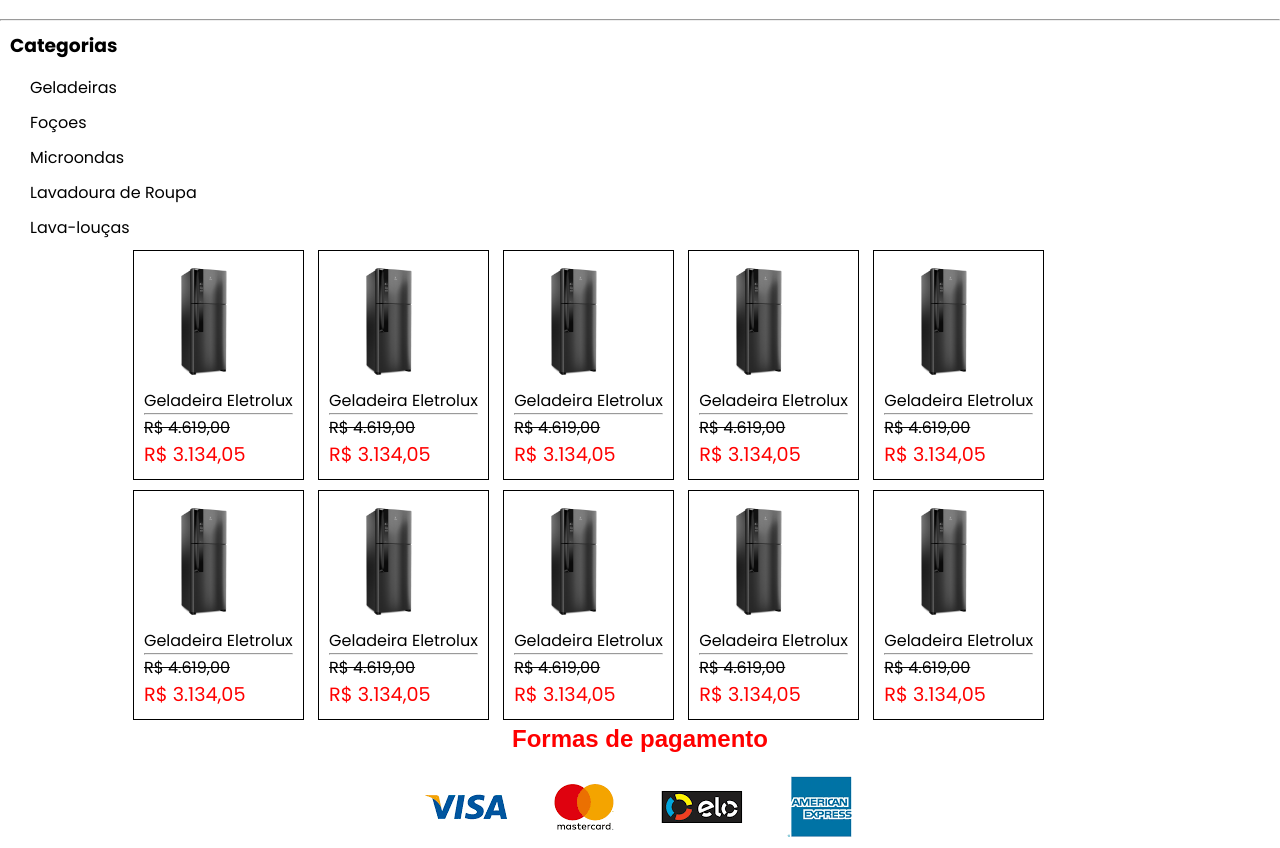
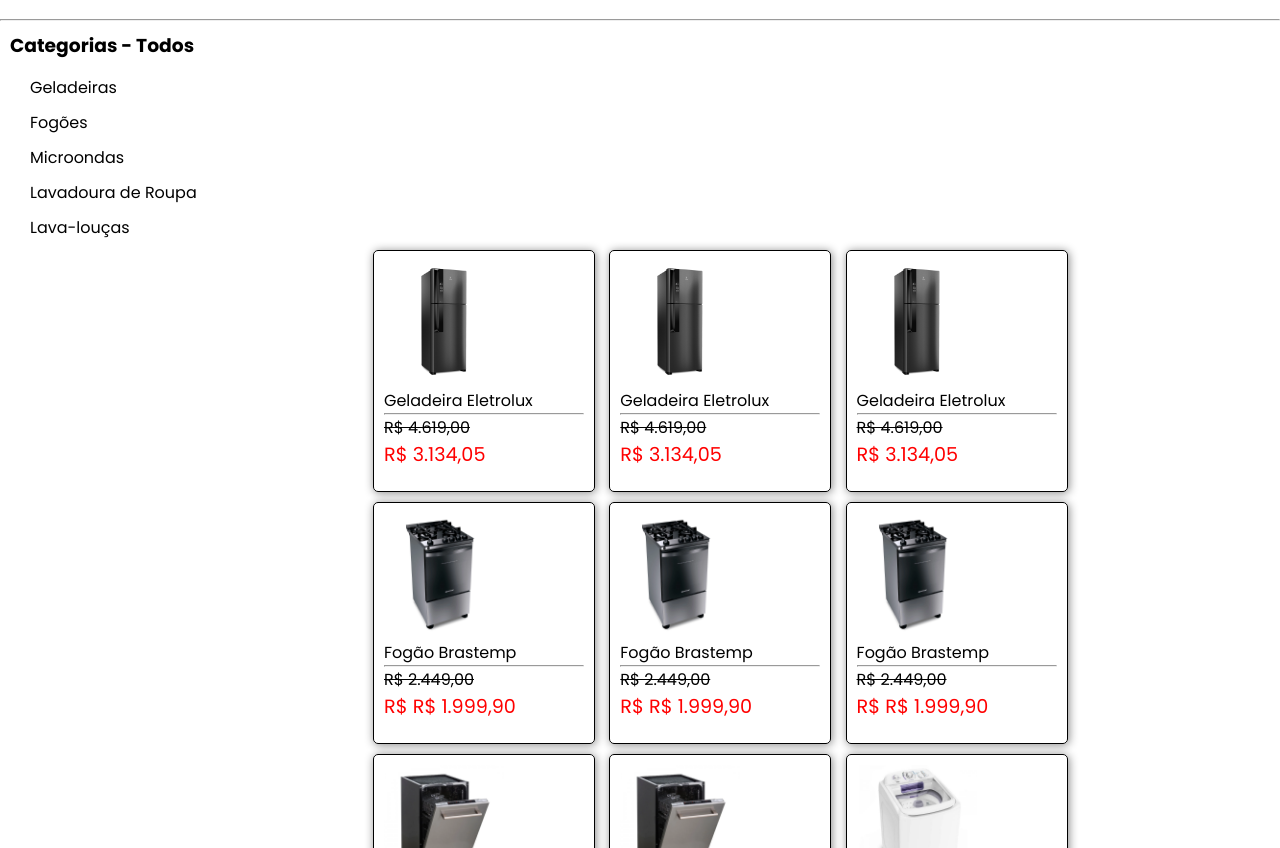
Before and after one commit to DiegoCard117/Desenvolvimento-web-basico, a plain HTML site: page recode/fullstackeeletro/produtos.html in a window 1280 px wide. Shown: the part 104-952 px from the top of the page. Drawn offline with Linux system fonts and the light colour scheme.

Commit message:
Filtros e animaçoes
atualizando site para o curso Recode

```diff
--- a/recode/fullstackeeletro/estilos/produtos.css
+++ b/recode/fullstackeeletro/estilos/produtos.css
@@ -3,4 +3,6 @@
 
 .imagem {
     width: 120px;
+    height: 120px;
+    mix-blend-mode: multiply;
 }
--- a/recode/fullstackeeletro/estilos/style.css
+++ b/recode/fullstackeeletro/estilos/style.css
@@ -7,8 +7,8 @@
     padding: 0;
 }
 
-body {
-    width: 100vw;
+html, body {
+    width: 100%;
     height: 100vh;
     font-family: 'Poppins', sans-serif;
 }
@@ -25,6 +25,10 @@ h2 {
 
 h3 {
     padding: 10px;
+}
+
+main > p {
+    margin: 10px;
 }
 
 nav > ul {
@@ -46,6 +50,10 @@ a:hover {
     color: red;
     cursor: pointer;
     box-sizing: content-box;
+    width: 200px;
+    transition: 0.2s;
+    background-color: whitesmoke;
+    transform: scale(1.03);
 }
 
 a {
@@ -64,7 +72,13 @@ a {
     min-height: 100vh;
 }
 
+
+footer > img {
+    width: 200px;
+}
+
 footer{
+    margin-top: 50px;
     position: relative;
     bottom: 0;
     width: 100%;
@@ -91,13 +105,34 @@ input {
     margin: auto;
     margin: 5px;
     padding: 10px;
+    width: 200px;
+    height: 220px;
+    border-radius: 5px;
+    box-shadow: 1px 1px 10px rgba(0, 0, 0, 0.479);
+}
+
+.box_produtos:hover {
+    transition: 0.5s;
+    background-color: whitesmoke;
+    transform: scale(1.03);
+    cursor: pointer;
 }
 
 .produtos {
     margin: auto;
-    width: 80%;
+    width: 65%;
+    margin-right: 80px;
 }
 
 li {
     padding: 5px 0px 5px 30px;
 }
+
+#geral:hover {
+    cursor: pointer;
+    color: red;
+    background-color: whitesmoke;
+    width: 200px;
+    transform: scale(1.03);
+    transition: 0.5s;
+}
--- a/recode/fullstackeeletro/produtos.html
+++ b/recode/fullstackeeletro/produtos.html
@@ -21,75 +21,82 @@
     <hr>
     <main>
     <section class="categorias">
-        <h3>Categorias</h3>
+        <h3 id="geral" onclick="exibir_todos()">Categorias - Todos</h3>
         <ul>
-            <li>Geladeiras</li>
-            <li>Foçoes</li>
-            <li>Microondas</li>
-            <li>Lavadoura de Roupa</li>
-            <li>Lava-louças</li>
+            <li onclick="exibirCategoria('geladeira')" >Geladeiras</li>
+            <li onclick="exibirCategoria('fogao')" >Fogões</li>
+            <li onclick="exibirCategoria('micro')" >Microondas</li>
+            <li onclick="exibirCategoria('roupa')" >Lavadoura de Roupa</li>
+            <li onclick="exibirCategoria('lava')" >Lava-louças</li>
         </ul>
     </section>
     <section class="produtos">
-        <div class="box_produtos">
+        <div class="box_produtos" id="geladeira">
             <img class="imagem" src="img/geladeira.png" alt="geladeira" width=120px><br>
             <p>Geladeira Eletrolux</p><hr>
             <p><s>R$ 4.619,00</s></p>
             <p class="preço">R$ 3.134,05</p>
         </div>
-        <div class="box_produtos">
+        <div class="box_produtos" id="geladeira">
             <img class="imagem" src="img/geladeira.png" alt="geladeira" width=120px><br>
             <p>Geladeira Eletrolux</p><hr>
             <p><s>R$ 4.619,00</s></p>
             <p class="preço">R$ 3.134,05</p>
         </div>
-        <div class="box_produtos">
+        <div class="box_produtos" id="geladeira">
             <img class="imagem" src="img/geladeira.png" alt="geladeira" width=120px><br>
             <p>Geladeira Eletrolux</p><hr>
             <p><s>R$ 4.619,00</s></p>
             <p class="preço">R$ 3.134,05</p>
         </div>
-        <div class="box_produtos">
-            <img class="imagem" src="img/geladeira.png" alt="geladeira" width=120px><br>
-            <p>Geladeira Eletrolux</p><hr>
-            <p><s>R$ 4.619,00</s></p>
-            <p class="preço">R$ 3.134,05</p>
+        <div class="box_produtos" id="fogao">
+            <img class="imagem" src="img/fogao1.png" alt="fogao" width=120px><br>
+            <p>Fogão Brastemp</p><hr>
+            <p><s>R$ 2.449,00</s></p>
+            <p class="preço">R$ R$ 1.999,90</p>
         </div>
-        <div class="box_produtos">
-            <img class="imagem" src="img/geladeira.png" alt="geladeira" width=120px><br>
-            <p>Geladeira Eletrolux</p><hr>
-            <p><s>R$ 4.619,00</s></p>
-            <p class="preço">R$ 3.134,05</p>
+
+        <div class="box_produtos" id="fogao">
+            <img class="imagem" src="img/fogao1.png" alt="fogao" width=120px><br>
+            <p>Fogão Brastemp</p><hr>
+            <p><s>R$ 2.449,00</s></p>
+            <p class="preço">R$ R$ 1.999,90</p>
         </div>
-        <div class="box_produtos">
-            <img class="imagem" src="img/geladeira.png" alt="geladeira" width=120px><br>
-            <p>Geladeira Eletrolux</p><hr>
-            <p><s>R$ 4.619,00</s></p>
-            <p class="preço">R$ 3.134,05</p>
+        <div class="box_produtos" id="fogao">
+            <img class="imagem" src="img/fogao1.png" alt="geladeira" width=120px><br>
+            <p>Fogão Brastemp</p><hr>
+            <p><s>R$ 2.449,00</s></p>
+            <p class="preço">R$ R$ 1.999,90</p>
         </div>
-        <div class="box_produtos">
-            <img class="imagem" src="img/geladeira.png" alt="geladeira" width=120px><br>
-            <p>Geladeira Eletrolux</p><hr>
-            <p><s>R$ 4.619,00</s></p>
-            <p class="preço">R$ 3.134,05</p>
+        <div class="box_produtos" id="lava">
+            <img class="imagem" src="img/lava.png" alt="lava-louças" width=120px><br>
+            <p>Lava-Louças Cuisinart</p><hr>
+            <p><s>R$ 9.990,00</s></p>
+            <p class="preço">R$ 8.991,00</p>
         </div>
-        <div class="box_produtos">
-            <img class="imagem" src="img/geladeira.png" alt="geladeira" width=120px><br>
-            <p>Geladeira Eletrolux</p><hr>
-            <p><s>R$ 4.619,00</s></p>
-            <p class="preço">R$ 3.134,05</p>
+        <div class="box_produtos" id="lava">
+            <img class="imagem" src="img/lava.png" alt="lava-louças" width=120px><br>
+            <p>Lava-Louças Cuisinart</p><hr>
+            <p><s>R$ 9.990,00</s></p>
+            <p class="preço">R$ 8.991,00</p>
         </div>
-        <div class="box_produtos">
-            <img class="imagem" src="img/geladeira.png" alt="geladeira" width=120px><br>
-            <p>Geladeira Eletrolux</p><hr>
-            <p><s>R$ 4.619,00</s></p>
-            <p class="preço">R$ 3.134,05</p>
+        <div class="box_produtos" id="roupa">
+            <img class="imagem" src="img/roupa.png" alt="roupa" width=120px><br>
+            <p>Lava Roupas 16kg</p><hr>
+            <p><s>R$ 2.299,00</s></p>
+            <p class="preço">R$ 1499,90</p>
         </div>
-        <div class="box_produtos">
-            <img class="imagem" src="img/geladeira.png" alt="geladeira" width=120px><br>
-            <p>Geladeira Eletrolux</p><hr>
-            <p><s>R$ 4.619,00</s></p>
-            <p class="preço">R$ 3.134,05</p>
+        <div class="box_produtos" id="roupa">
+            <img class="imagem" src="img/roupa.png" alt="roupa" width=120px><br>
+            <p>Lava Roupas 16kg</p><hr>
+            <p><s>R$ 2.299,00</s></p>
+            <p class="preço">R$ 1499,90</p>
+        </div>
+        <div class="box_produtos" id="micro">
+            <img class="imagem" src="img/micro.png" alt="micro" width=120px><br>
+            <p>Microondas Panasonic</p><hr>
+            <p><s>R$ 979,90</s></p>
+            <p class="preço">R$ 929,90</p>
         </div>
     </section>
     <footer>
@@ -97,5 +104,6 @@
         <img src="./img/pagamento.png" alt="Formas de pagamento">
         <p>&copy: Recode Pro</p>
     </footer>
+    <script src="script.js"></script>
 </body>
 </html>
--- /dev/null
+++ b/recode/fullstackeeletro/script.js
@@ -0,0 +1,17 @@
+function exibirCategoria(categoria) { //mostra a quantidade
+    let elementos = document.getElementsByClassName('box_produtos')
+    for (let i = 0;i < elementos.length; i++){
+        console.log(elementos[i].id)
+        if (categoria == elementos[i].id){ //mostrar somente items escolhidos
+            elementos[i].style = "display:inline-block"
+        } else {
+            elementos[i].style = "display:none"
+        }
+    }
+}
+
+let exibir_todos = () => {
+    let elementos = document.getElementsByClassName('box_produtos')
+    for (let i = 0; i < elementos.length; i++)
+        elementos[i].style = "display:inline-block"
+}
```
Also changed, not shown: recode/fullstackeeletro/contato.html (+8 -0 lines), recode/fullstackeeletro/index.html (+9 -1 lines), recode/fullstackeeletro/loja.html (+8 -0 lines), recode/fullstackeeletro/img/fogao.png (added), recode/fullstackeeletro/img/fogao1.png (added), recode/fullstackeeletro/img/lava.png (added), recode/fullstackeeletro/img/micro.png (added), recode/fullstackeeletro/img/roupa.png (added).
